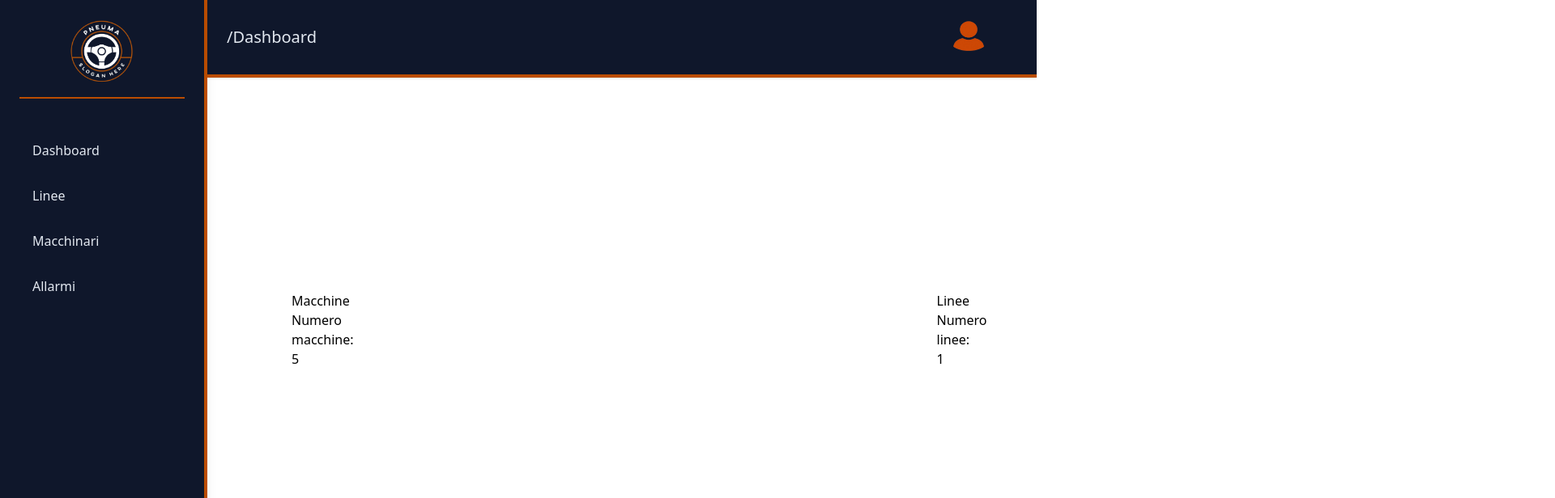
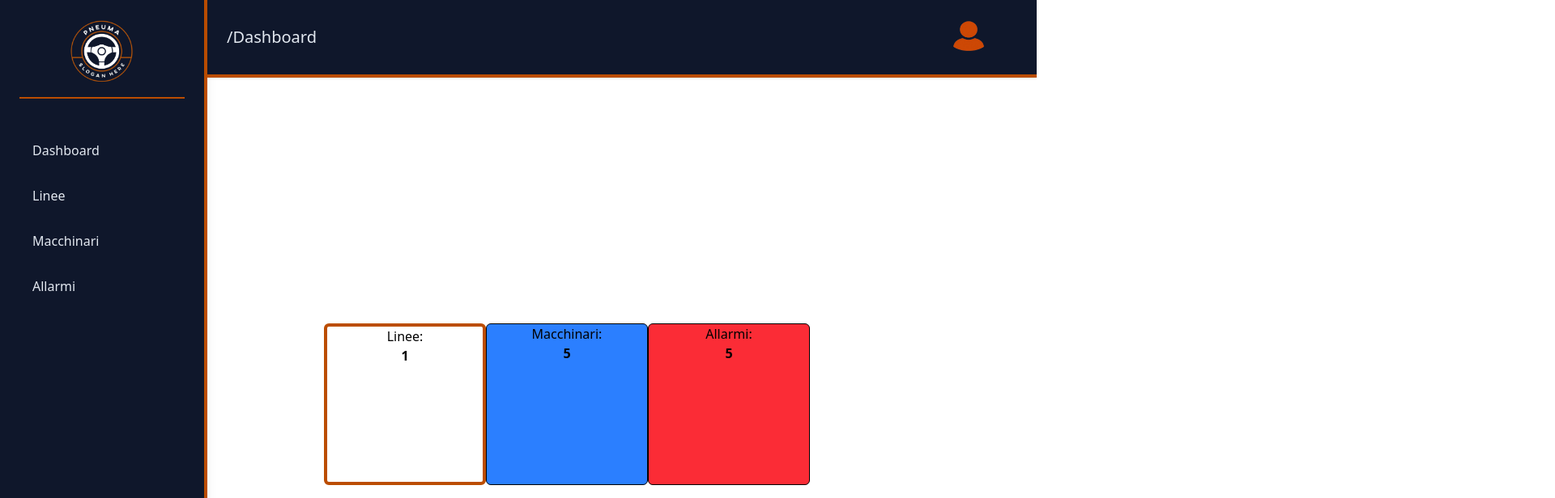
Before and after one commit to tommasocamponogara/ProgettoPCTO-Aggiornamenti, a React (Vite) app: page /dashboard in a window 1280 px wide. Shown: the top 616 px of the page at 81% size, 1920 px wide, since content can reach past the window. Built offline with nearby package versions, Linux system fonts and the light colour scheme; data requests are answered from the project's data file.

Commit message:
Aggiunte Widget dashboard

```diff
--- a/index.html
+++ b/index.html
@@ -7,7 +7,7 @@
     <meta name="author" content="Francesco Esposito, Mattia Pretto" />
     <title>smart-factory</title>
   </head>
-  <body>
+  <body style="background-color: rgb(red, green, blue)">
     <div id="root"></div>
     <script type="module" src="/src/main.tsx"></script>
   </body>
--- /dev/null
+++ b/src/componenti/Widget_Dashboard.tsx
@@ -0,0 +1,33 @@
+import type { Line, Telemetry } from '../Types/Type'
+
+type WidgetDashboardProps = {
+  lines: Line[]
+  telemetries: Telemetry[]
+}
+
+export function Widget_Dashboard({ lines, telemetries }: WidgetDashboardProps) {
+  var n_macchinari = 0
+  var listaconta = ['']
+  for (const telemetry of telemetries) {
+    if (!listaconta.includes(telemetry.machineId) && telemetry.reported.alarms.length != 0) {
+      listaconta.push(telemetry.machineId)
+    }
+  }
+  return (
+    <div className="flex mt-100 ml-100">
+      <div className=" border-amber-700 border-4 rounded-md w-50 h-50 text-center ">
+        Linee: <br />
+        <b>{lines.length}</b>
+      </div>
+      <div className="bg-blue-500 border rounded-md w-50 h-50 text-center ">
+        Macchinari: <br />{' '}
+        {lines.map((line, index) => (
+          <b>{(n_macchinari += line.machines.length)}</b>
+        ))}
+      </div>
+      <div className="bg-red-500 border rounded-md w-50 h-50 text-center ">
+        Allarmi: <br /> <b>{listaconta.length}</b>
+      </div>
+    </div>
+  )
+}
--- a/src/pages/Dashboard.tsx
+++ b/src/pages/Dashboard.tsx
@@ -4,6 +4,7 @@ import { Topbar } from '../componenti/Topbar'
 import { data } from 'react-router-dom'
 import type { Line, Machine, Telemetry } from '../Types/Type'
 import { getLines, getMachines, getTelemetries } from '../utils/api'
+import { Widget_Dashboard } from '../componenti/Widget_Dashboard'
 
 export default function Dashboard() {
   const [machines, setMachines] = useState<Machine[]>([])
@@ -20,25 +21,7 @@ export default function Dashboard() {
     <>
       <Sidebar />
       <Topbar />
-      <div className="flex">
-        <div className="m-90">
-          <h3>Macchine</h3>
-          <p>Numero macchine:</p>
-          {machines.length}
-        </div>
-
-        <div className="m-90">
-          <h3>Linee</h3>
-          <p>Numero linee:</p>
-          {lines.length}
-        </div>
-
-        <div className="m-90">
-          <h3>Telemetrie</h3>
-          <p>Numero dati raccolti:</p>
-          {telemetries.length}
-        </div>
-      </div>
+      <Widget_Dashboard lines={lines} telemetries={telemetries} />
     </>
   )
 }
```
Also changed, not shown: src/Types/Type.ts (+21 -21 lines).
